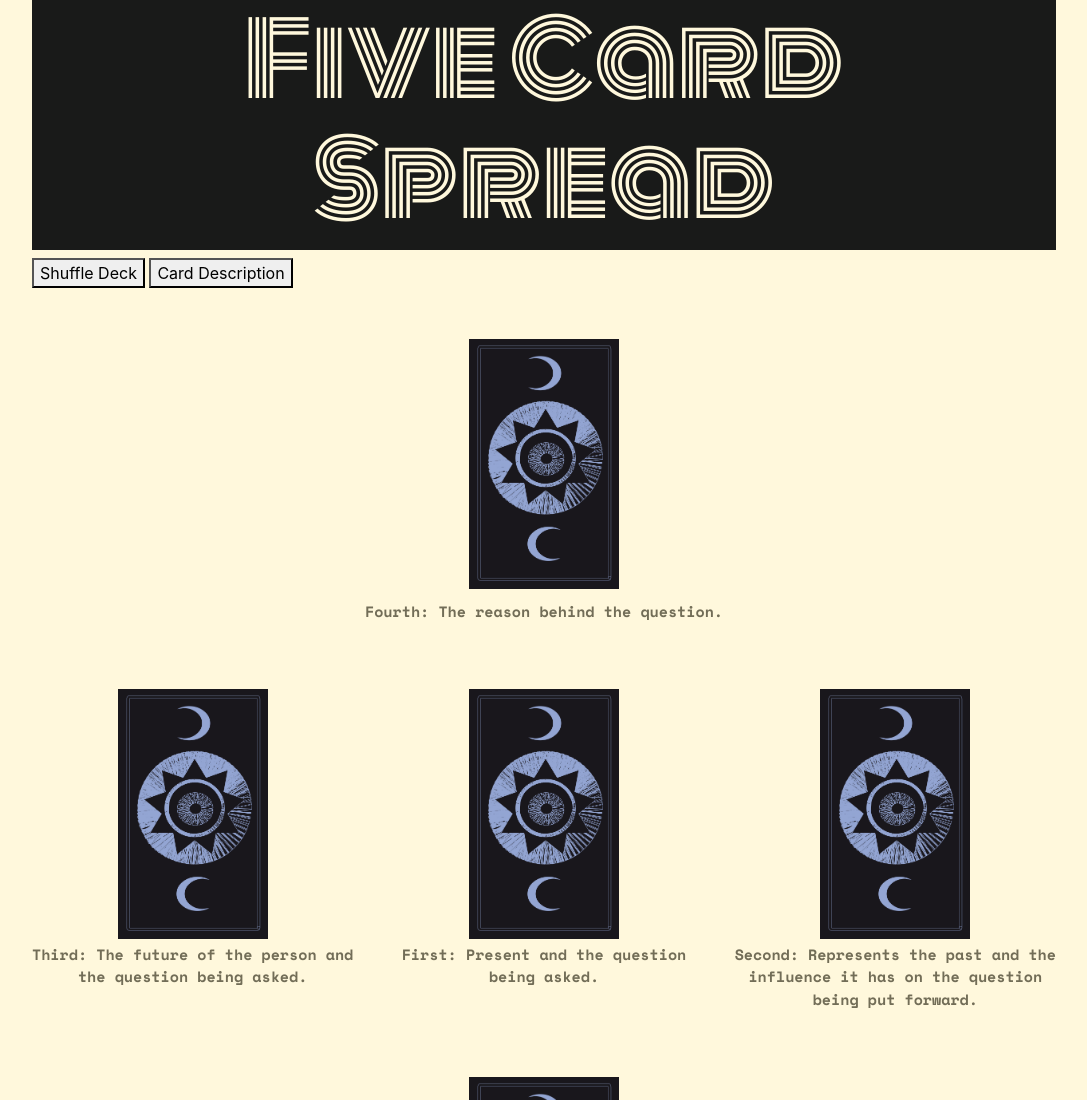
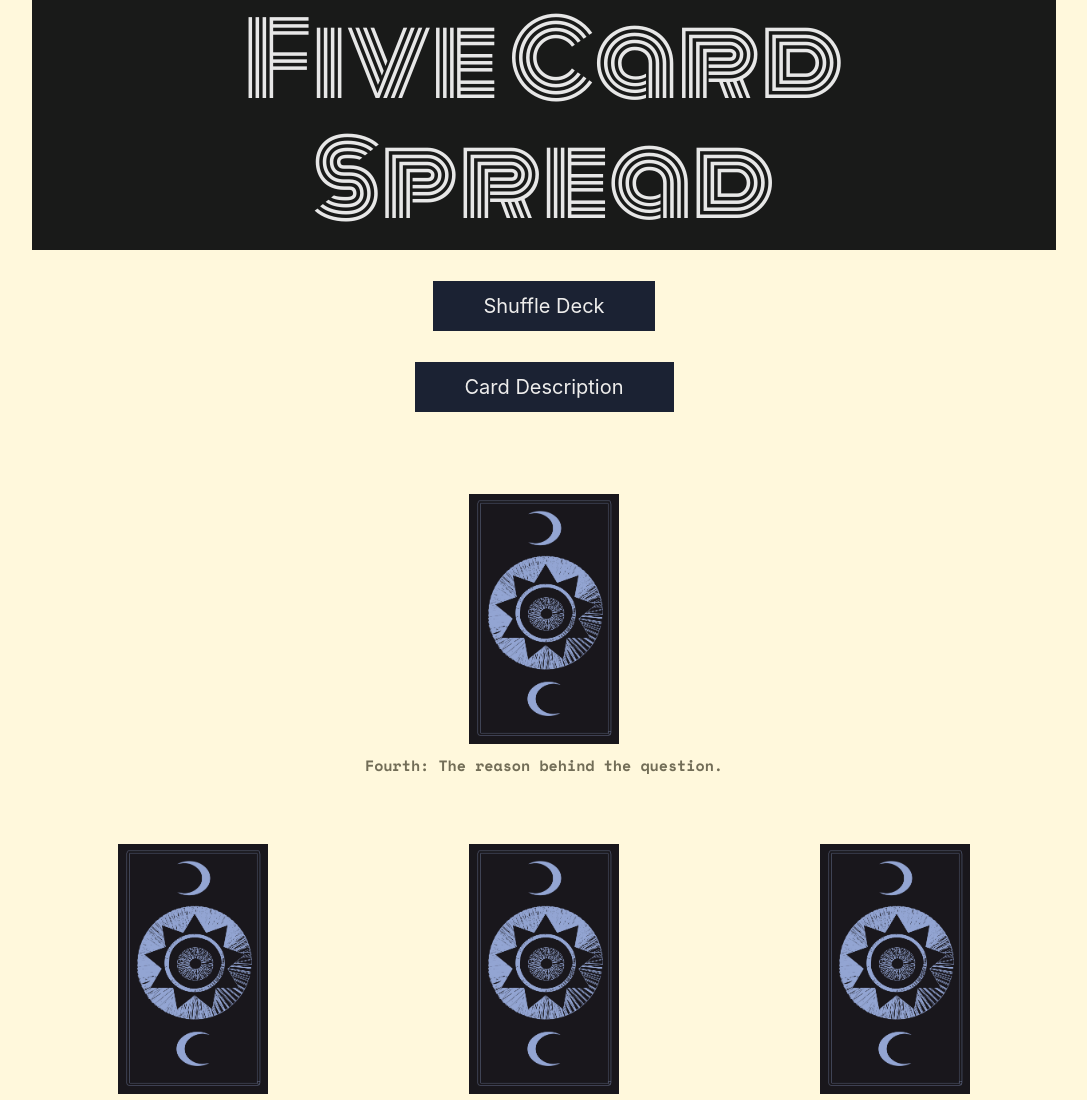
Before and after one commit to Charchar09/Tarot, a plain HTML site: page index.html in a window 1280 px wide. Shown: the top 1100 px of the page, without its empty margins (96-1183 px from the left). Drawn offline with nearby package versions, Linux system fonts and the light colour scheme.

Commit message:
Update CSS.css

```diff
--- a/CSS.css
+++ b/CSS.css
@@ -6,7 +6,7 @@ body {
 h1{
     text-align: center;
     font-size: 100px;
-    color: cornsilk;
+    color: rgb(231, 231, 231);
     font-family: 'Monoton', cursive;
     background-color: rgb(25, 26, 25);
     padding-bottom: 1%;
@@ -30,6 +30,18 @@ img {
     align-items: center;
 }
 
+button {
+    background-color: rgb(27, 34, 51);
+    border: none;
+    color: rgb(238, 237, 236);
+    font-size: 20px;
+    margin: 3% auto 3%;
+    padding: 10px 50px;
+    display: flex;
+    justify-content: center;
+    align-items: center;
+}
+
 
 
 
```
